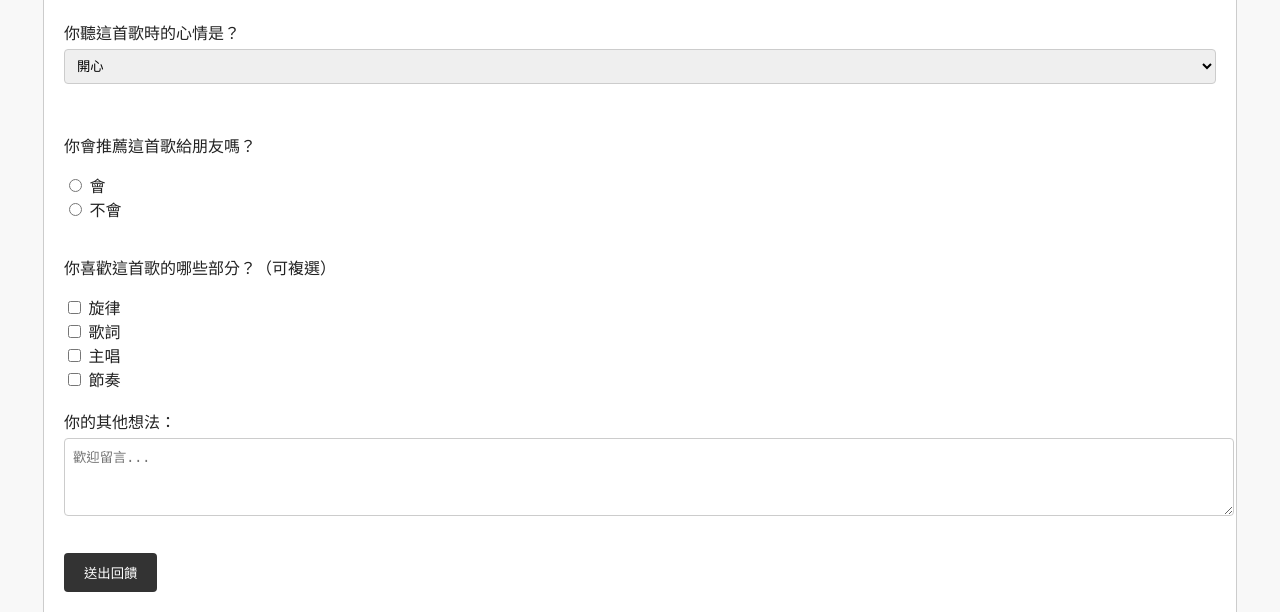
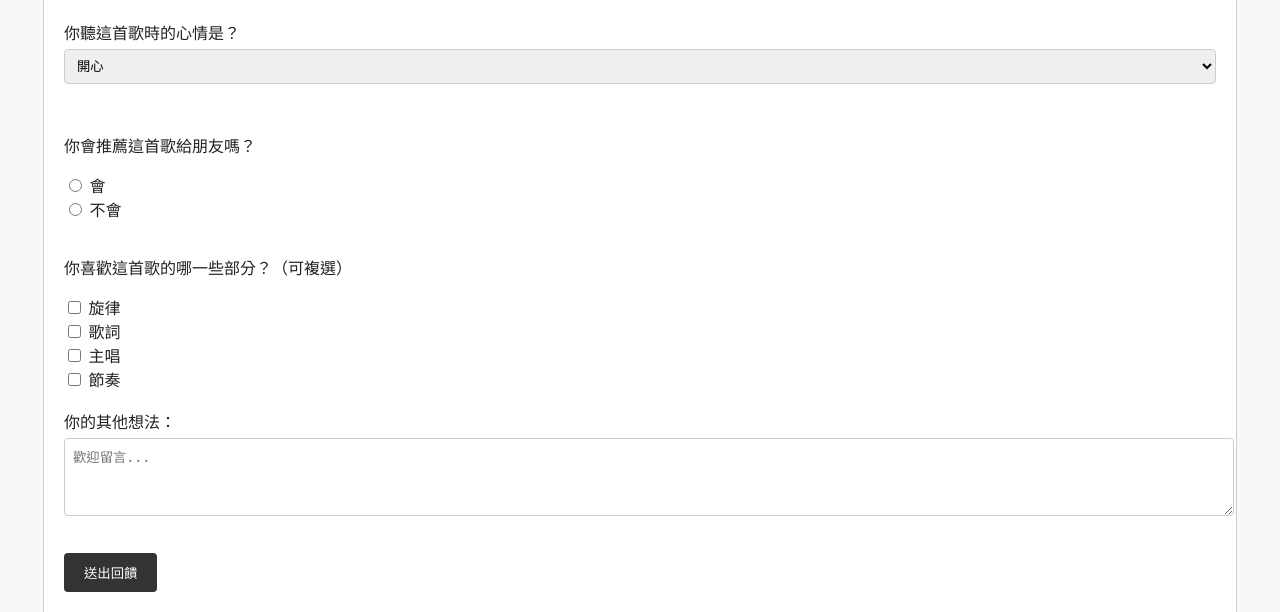
Before and after one commit to leotsai940914/114-1-Department-Computer-Network-and-Programming-, a Python web app: template HW3_htmlAndCss/templates/113409526_detail.html in a window 1280 px wide. Shown: the part 960-1572 px from the top of the page. Run offline with Jinja, Linux system fonts and the light colour scheme; the template is opened without the code that fills it, so the values that code supplies are empty.

Commit message:
應該final

```diff
--- a/HW3_htmlAndCss/templates/113409526_detail.html
+++ b/HW3_htmlAndCss/templates/113409526_detail.html
@@ -69,7 +69,7 @@
     <input type="radio" id="no" name="recommend" value="no">
     <label for="no">不會</label><br><br>
 
-    <p>你喜歡這首歌的哪些部分？（可複選）</p>
+    <p>你喜歡這首歌的哪一些部分？（可複選）</p>
     <input type="checkbox" id="melody" name="like[]" value="melody">
     <label for="melody">旋律</label><br>
     <input type="checkbox" id="lyrics" name="like[]" value="lyrics">
```
